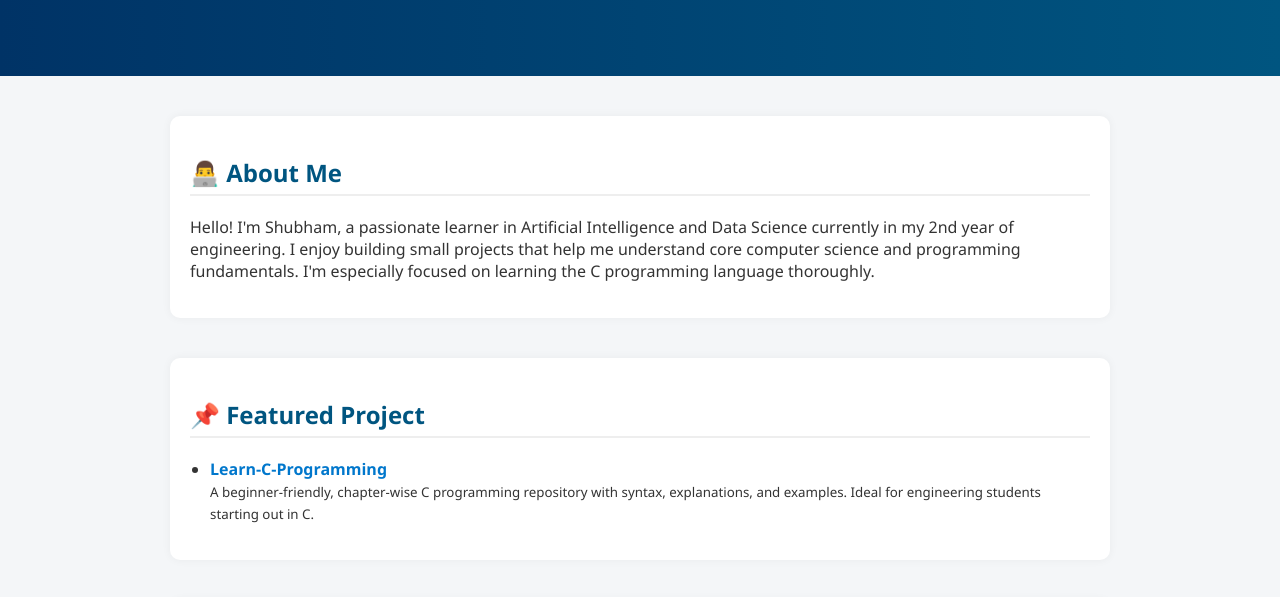
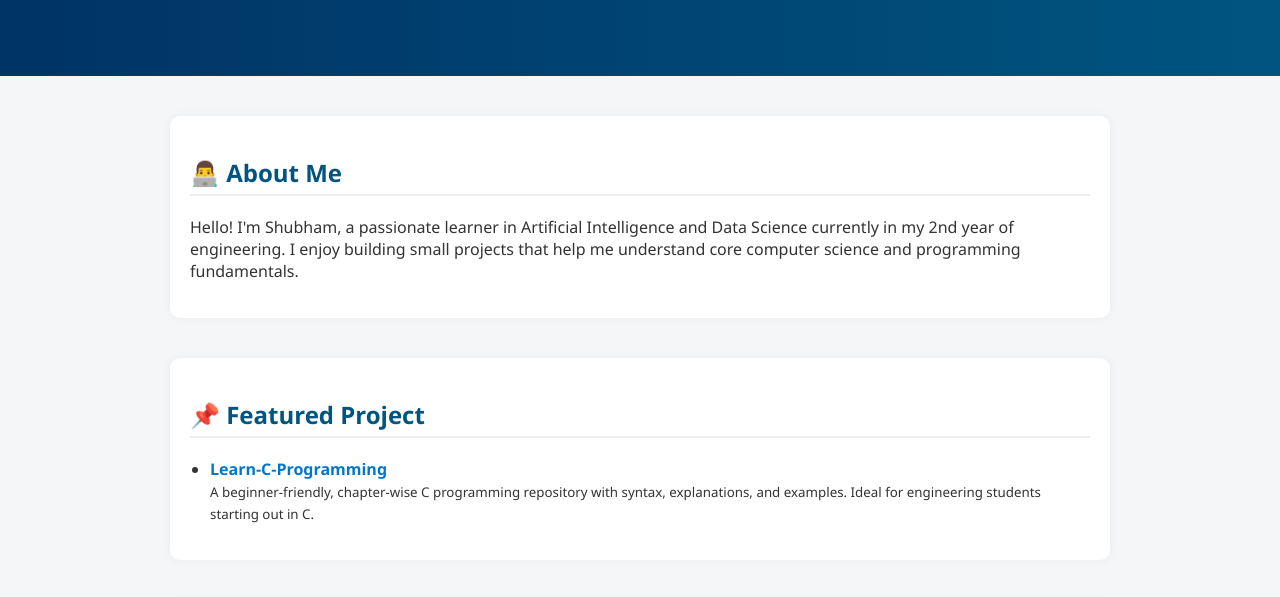
Before and after one commit to SpartanSHOVI/Furniture.github.io, a plain HTML site: page index.html in a window 1280 px wide. Shown: the part 182-779 px from the top of the page. Drawn offline with Linux system fonts and the light colour scheme.

Commit message:
Update index.html

```diff
--- a/index.html
+++ b/index.html
@@ -76,7 +76,7 @@
 
   <section>
     <h2>👨‍💻 About Me</h2>
-    <p>Hello! I'm Shubham, a passionate learner in Artificial Intelligence and Data Science currently in my 2nd year of engineering. I enjoy building small projects that help me understand core computer science and programming fundamentals. I'm especially focused on learning the C programming language thoroughly.</p>
+    <p>Hello! I'm Shubham, a passionate learner in Artificial Intelligence and Data Science currently in my 2nd year of engineering. I enjoy building small projects that help me understand core computer science and programming fundamentals.</p>
   </section>
 
   <section>
```
